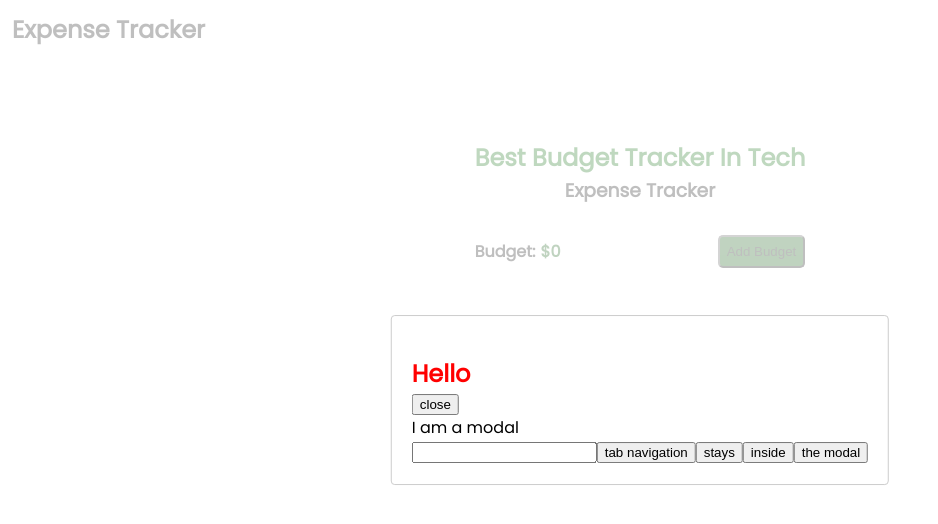
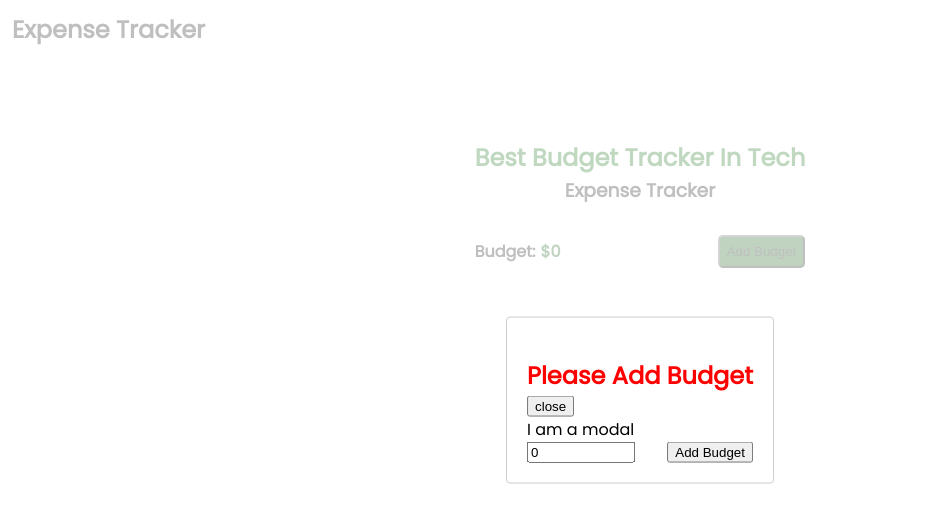
Before and after one commit to michaeladilulo/React-Expense-Tracker, a React (Vite) app: page / in a window 1280 px wide. Both pictures are taken after a click on the button "Add Budget". Shown: the top 524 px of the page, without its empty margins (0-938 px from the left). Built offline with nearby package versions, Linux system fonts and the light colour scheme.

Commit message:
Create Budget in modal and it shows on the page.

```diff
--- a/src/App.jsx
+++ b/src/App.jsx
@@ -1,8 +1,10 @@
+import {useState} from 'react';
 import NavBar from './components/NavBar/NavBar';
 import BalanceForm from './components/BalanceForm/BalanceForm'
 import './App.css'
 
 function App() {
+  const [amount, setAmount] = useState(0);
 
   return (
     <>
@@ -16,10 +18,10 @@ function App() {
             <div className='modal-balance-form-container'>
               <div className='budget-amount-container'>
                 <p className='budget-amount-title'>Budget:</p>
-                <span className='budget-amount'>$</span><span className='budget-amount'>0</span>
+                <span className='budget-amount'>$</span><span className='budget-amount'>{amount}</span>
               </div>
 
-              <BalanceForm />
+              <BalanceForm amount={amount} setAmount={setAmount}/>
             </div>
         </div>
       </div>
--- a/src/components/BalanceForm/BalanceForm.css
+++ b/src/components/BalanceForm/BalanceForm.css
@@ -4,3 +4,12 @@
     background-color: rgb(2, 80, 2);
     border-radius: 5px;
 }
+
+input {
+    max-width: 100px;
+}
+
+.add-budget-container {
+    display: flex;
+    justify-content: space-between;
+}
--- a/src/components/BalanceForm/BalanceForm.jsx
+++ b/src/components/BalanceForm/BalanceForm.jsx
@@ -1,4 +1,4 @@
-import React from 'react';
+import React, {useCallback, useState} from 'react';
 import Modal from 'react-modal';
 import './BalanceForm.css'
 
@@ -15,7 +15,7 @@ const customStyles = {
 
   Modal.setAppElement('#root');
 
-const BalanceForm = () => {
+const BalanceForm = ({ amount, setAmount }) => {
     let subtitle;
     const [modalIsOpen, setIsOpen] = React.useState(false);
 
@@ -24,12 +24,23 @@ const BalanceForm = () => {
     }
 
     function afterOpenModal() {
-      // references are now sync'd and can be accessed.
       subtitle.style.color = '#f00';
     }
 
     function closeModal() {
       setIsOpen(false);
+    }
+
+    const handleSubmit = (event) => {
+      event.preventDefault();
+
+      try {
+        const value = event.target[0].value;
+        setAmount(value)
+
+      } catch (error) {
+        console.error(error);
+      }
     }
 
     return (
@@ -42,15 +53,14 @@ const BalanceForm = () => {
           style={customStyles}
           contentLabel="Example Modal"
         >
-          <h2 ref={(_subtitle) => (subtitle = _subtitle)}>Hello</h2>
+          <h2 ref={(_subtitle) => (subtitle = _subtitle)}>Please Add Budget</h2>
           <button onClick={closeModal}>close</button>
           <div>I am a modal</div>
-          <form>
-            <input />
-            <button>tab navigation</button>
-            <button>stays</button>
-            <button>inside</button>
-            <button>the modal</button>
+          <form onSubmit={handleSubmit}>
+            <div className='add-budget-container'>
+              <input type='number' defaultValue={amount}/>
+              <button type='submit'>Add Budget</button>
+            </div>
           </form>
         </Modal>
       </div>
```
